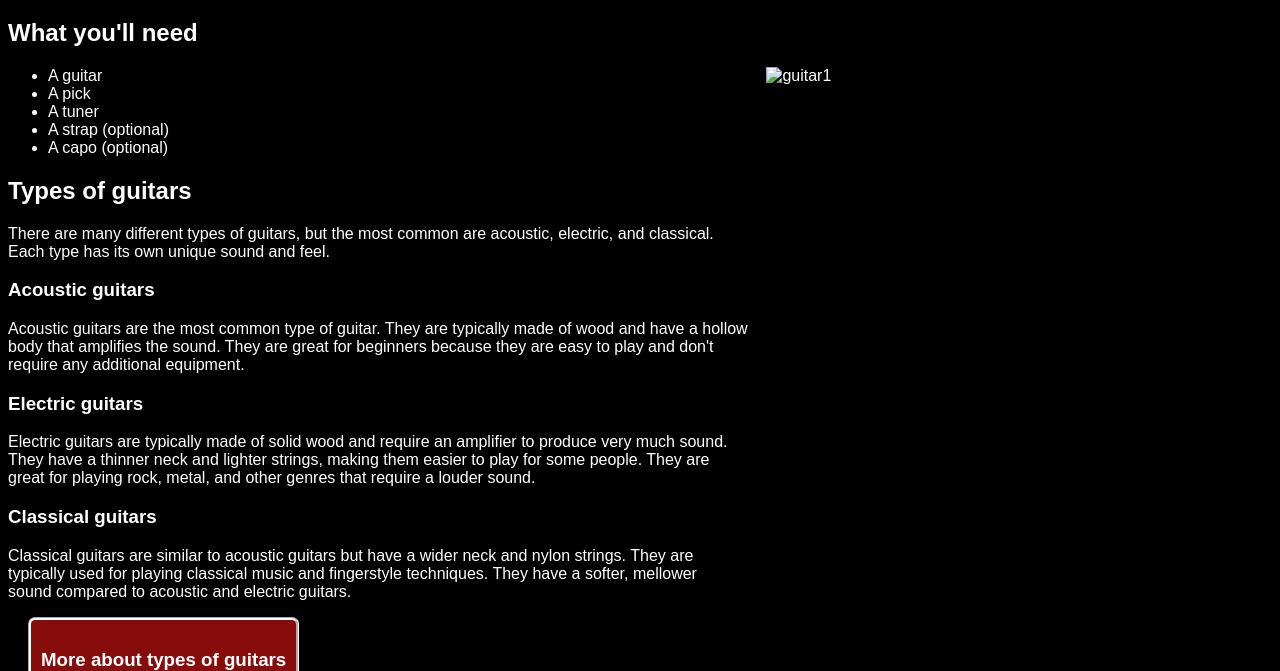
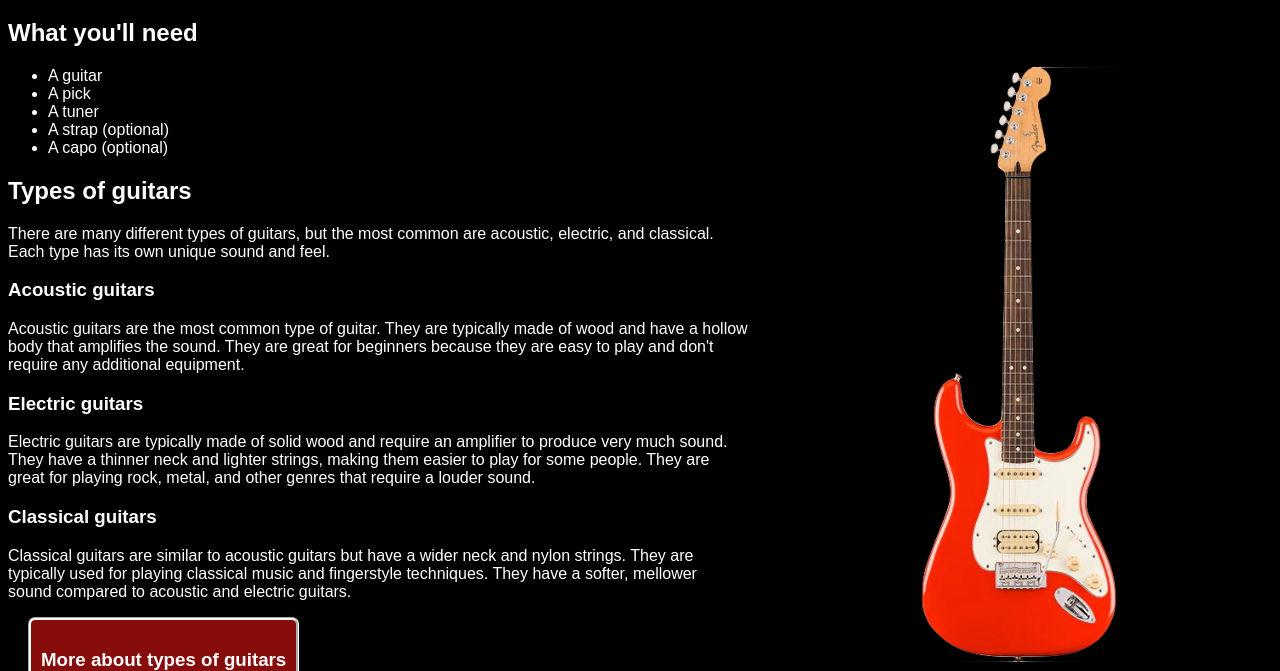
Before and after one commit to BenJovi1/Pick-it-up, a plain HTML site: page index.html in a window 1280 px wide. Shown: the part 129-800 px from the top of the page. Drawn offline with Linux system fonts and the light colour scheme.

Commit message:
Fix image source path in index.html

```diff
--- a/index.html
+++ b/index.html
@@ -13,7 +13,7 @@
     <p>This is a website dedicated to learning how to play the guitar. In it you will learn the essential chords, different techniques, and more.</p>
     </header>
      <h2>What you'll need</h2>
-       <img src="images/guitar2.jpg" alt="guitar1" style="width: 40%; height: 50%;" class="guitar1">
+       <img src="guitar2.jpg" alt="guitar1" style="width: 40%; height: 50%;" class="guitar1">
     <ul>
         <li>A guitar</li>
         <li>A pick</li>
```
